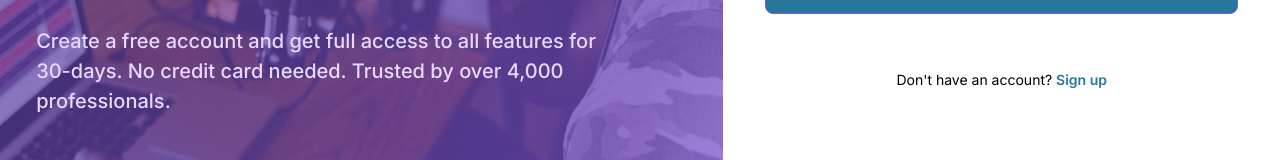
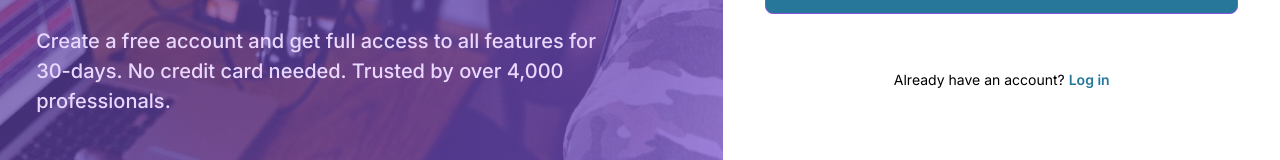
Before and after one commit to mruqqie/fe-assessment, a Next.js app: page /signup in a window 1280 px wide. Shown: the part 598-758 px from the top of the page. Built offline with nearby package versions, Linux system fonts and the light colour scheme.

Commit message:
modified:   app/components/Sidebar.tsx 	modified:   app/login/Login.tsx 	modified:   app/page.tsx 	modified:   app/signup/Signup.tsx

```diff
--- a/app/components/Sidebar.tsx
+++ b/app/components/Sidebar.tsx
@@ -1,3 +1,4 @@
+"use client";
 import Image from "next/image";
 import React from "react";
 import searchIcon from "../assets/searchIcon.png";
@@ -12,6 +13,10 @@ import userImg from "../assets/userimg.jpeg";
 import { useUserContext } from "../context/UserContext";
 
 const Sidebar = () => {
+	const { logout } = useUserContext();
+	const handleLogout = () => {
+		logout();
+	};
 	return (
 		<div className="hidden sticky lg:w-[20%] border-r border-gray-200 h-[100vh] sm:flex flex-col justify-between">
 			<div className="flex flex-col gap-4 pt-12 lg:pt-16">
@@ -132,7 +137,8 @@ const Sidebar = () => {
 						alt="Logout Icon"
 						width={1000}
 						height={1000}
-						className="w-[15px] h-[15px]"
+						className="w-[15px] h-[15px] hover:cursor-pointer"
+						onClick={handleLogout}
 					/>
 				</div>
 			</div>
--- a/app/login/Login.tsx
+++ b/app/login/Login.tsx
@@ -8,6 +8,7 @@ import { useRouter } from "next/navigation";
 
 const Login = () => {
 	const { login } = useUserContext();
+	const router = useRouter();
 	const [formData, setFormData] = useState<LoginFormData>({
 		email: "",
 		password: "",
@@ -32,7 +33,6 @@ const Login = () => {
 				password: formData.password,
 			};
 			login(userData.email, userData.password);
-
 		} catch (error) {
 			console.error("Error logging in:", error);
 		}
@@ -117,7 +117,12 @@ const Login = () => {
 					<div>
 						<p className="font-[400] text-sm">
 							Don't have an account?{" "}
-							<span className="font-[600] text-[#27779B] hover:text-purple-800 hover:cursor-pointer">
+							<span
+								onClick={() => {
+									router.push("/signup");
+								}}
+								className="font-[600] text-[#27779B] hover:text-purple-800 hover:cursor-pointer"
+							>
 								Sign up
 							</span>
 						</p>
--- a/app/page.tsx
+++ b/app/page.tsx
@@ -1,7 +1,15 @@
-import Image from "next/image";
 import Dashboard from "./components/Dashboard";
+import { useUserContext } from "./context/UserContext";
+import { useRouter } from "next/navigation";
 
 export default function Home() {
+	const {user} = useUserContext()
+	const router = useRouter();
+
+    if (!user) {
+        router.push("/login");
+        return null;
+    }
 	return (
 		<div>
 			<Dashboard />
--- a/app/signup/Signup.tsx
+++ b/app/signup/Signup.tsx
@@ -162,9 +162,14 @@ const Signup = () => {
 					</div>
 					<div>
 						<p className="font-[400] text-sm">
-							Don't have an account?{" "}
-							<span className="font-[600] text-[#27779B] hover:text-purple-800 hover:cursor-pointer">
-								Sign up
+							Already have an account?{" "}
+							<span
+								onClick={() => {
+									router.push("/login");
+								}}
+								className="font-[600] text-[#27779B] hover:text-purple-800 hover:cursor-pointer"
+							>
+								Log in
 							</span>
 						</p>
 					</div>
```
